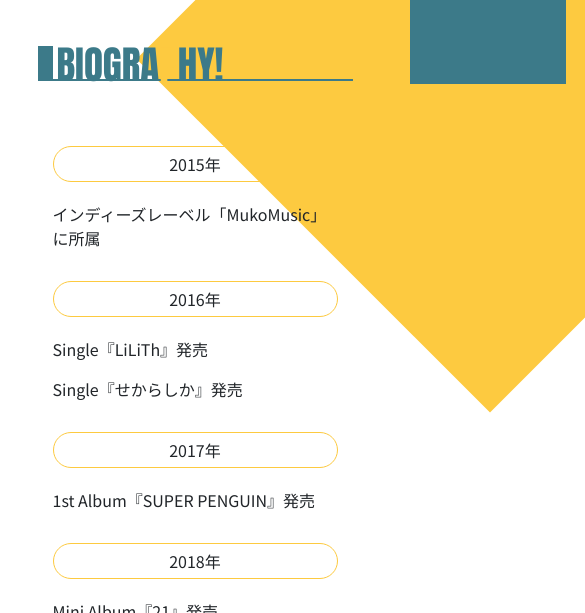
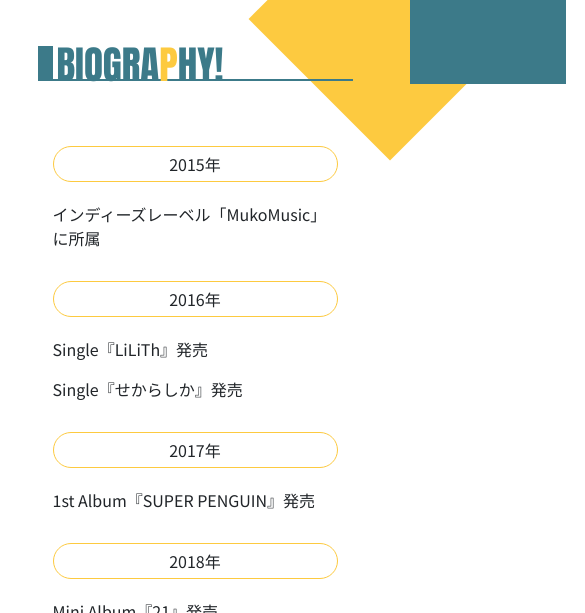
Before and after one commit to kero-ugok/kero-ugok.github.io, a plain HTML site: page kadai/profile.html in a window 390 px wide. Shown: the part 760-1373 px from the top of the page, 585 px wide, since content can reach past the window. Drawn offline with nearby package versions, Linux system fonts and the light colour scheme.

Commit message:
poroback

```diff
--- a/kadai/css/pro.css
+++ b/kadai/css/pro.css
@@ -87,6 +87,18 @@
 }
 
 @media only screen and (min-width: 320px) and (max-width: 767px) {
+
+  .back .rect {
+    width: 200px;
+    height: 200px;
+    background-color: #fdca40;
+    position: absolute;
+    top:360px;
+    right: -100px;
+    transform: rotate(45deg);
+  }
+
+
   .name p {
     font-size: 15px;
   }
```
